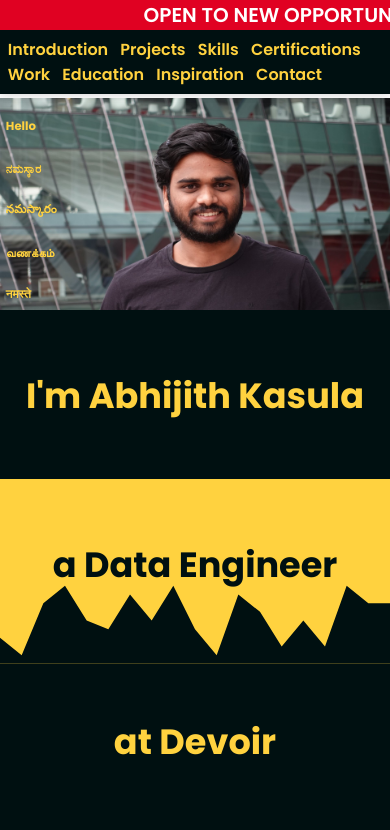
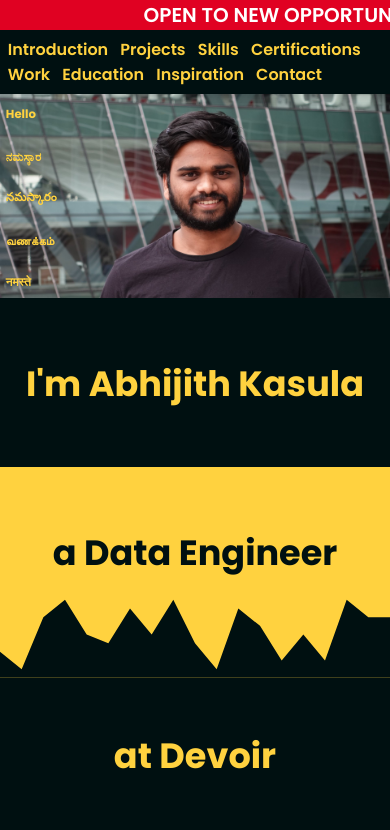
Before and after one commit to AbhijithKasula99/All-About-Abhijith, a plain HTML site: page content/content.html in a window 390 px wide. Shown: the top 830 px of the page. Drawn offline with nearby package versions, Linux system fonts and the light colour scheme; some icons are missing; a web font is replaced by a local one.

Commit message:
resized for iphone mini and 12 pro

```diff
--- a/content/content.css
+++ b/content/content.css
@@ -677,7 +677,7 @@
     width: auto;
     height: fit-content;
     background-position: 0%;
-    margin-top: 25%;
+    margin-top: 22%;
   }
 
   .contact {
@@ -740,7 +740,8 @@
   #role-1 {
     padding-top: 7vh;
     height: auto;
-    min-height: 22vh;
+    min-height: 25vh;
+    width: 100%;
     line-height: normal;
   }
 
```
